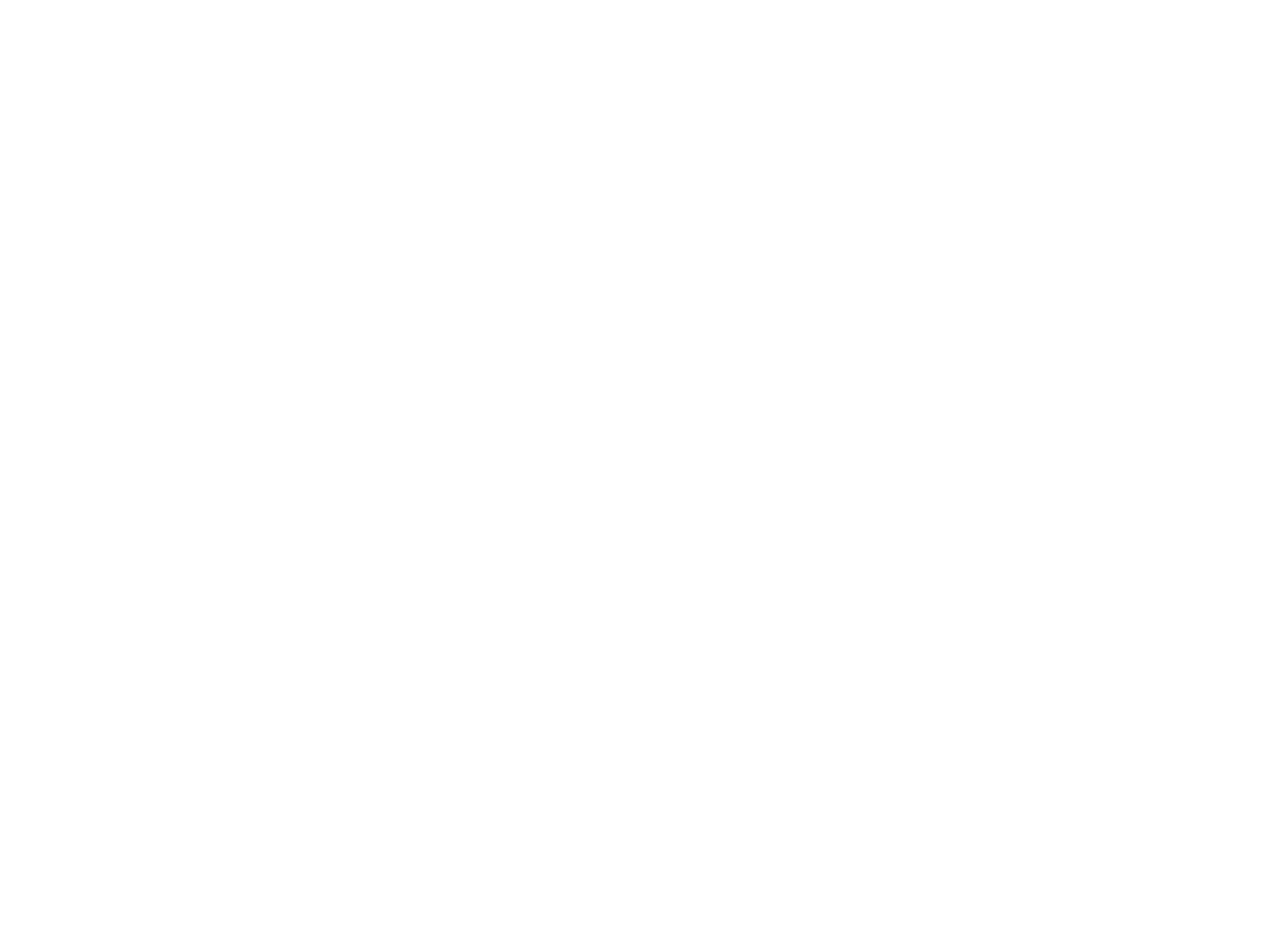
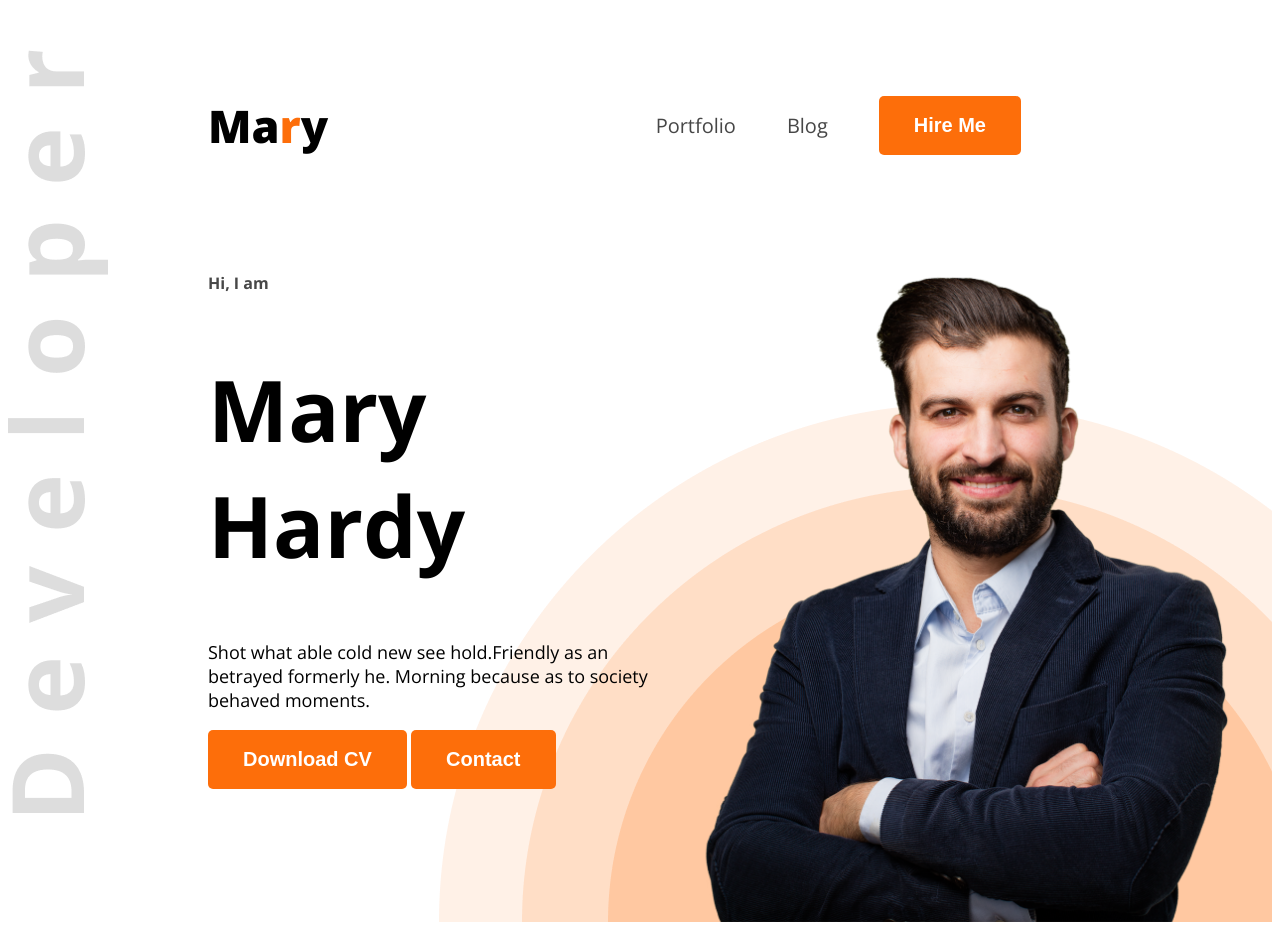
Before and after one commit to SayedRiad/web-developer-portfolio, a plain HTML site: page index.html in a window 1280 px wide. Before the commit the page ends 800 px from the top, so only its background shows below. Drawn offline with nearby package versions, Linux system fonts and the light colour scheme.

Commit message:
header section added

```diff
--- a/index.html
+++ b/index.html
@@ -1,13 +1,40 @@
 <!DOCTYPE html>
 <html lang="en">
+
 <head>
     <meta charset="UTF-8">
     <meta name="viewport" content="width=device-width, initial-scale=1.0">
     <title>Web Developer Portfolio</title>
+    <link rel="preconnect" href="https://fonts.googleapis.com">
+    <link rel="preconnect" href="https://fonts.gstatic.com" crossorigin>
+    <link href="https://fonts.googleapis.com/css2?family=Open+Sans:ital,wght@0,300..800;1,300..800&display=swap"
+        rel="stylesheet">
+    <link rel="stylesheet" href="styles/portfolio.css">
 </head>
-<body>
-    <header>
 
+<body class="open-sans-normal">
+    <header class="header">
+        <nav>
+            <h3 class="nav-title">Ma<span class="text-primary">r</span>y</h3>
+            <ul>
+                <li><a class="dark-2" href="">Portfolio</a></li>
+                <li><a class="dark-2" href="">Blog</a></li>
+                <li><a href=""><button class="btn-primary" type="button">Hire Me</button></a></li>
+            </ul>
+        </nav>
+        <div class="banner">
+            <div class="banner-content">
+                <h4 class="banner-gretings dark-2">Hi, I am</h4>
+                <h1 class="banner-title">Mary Hardy</h1>
+                <p class="banner-description">
+                    Shot what able cold new see hold.Friendly as an betrayed formerly he. Morning because as to society
+                    behaved moments.
+                </p>
+                <button class="btn-primary">Download CV</button>
+                <button class="btn-primary">Contact</button>
+            </div>
+            <img src="images/hardy.png" alt="" class="banner-profile-pic">
+        </div>
     </header>
     <main>
 
@@ -16,4 +43,5 @@
 
     </footer>
 </body>
+
 </html>
--- /dev/null
+++ b/styles/portfolio.css
@@ -0,0 +1,94 @@
+
+
+.open-sans-normal {
+  font-family: "Open Sans", sans-serif;
+  font-optical-sizing: auto;
+  font-style: normal;
+  font-variation-settings:
+    "wdth" 100;
+}
+
+/* Shared color */
+
+.text-primary{
+    color: #FD6E0A;
+}
+
+.dark-2{
+    color: #474747;
+}
+
+.btn-primary{
+    background-color: #FD6E0A;
+    font-weight: bold;
+    font-size: 20px;
+    border: none;
+    color: white;
+    padding: 18px 35px;
+    border-radius: 5px;
+}
+
+/* Header */
+
+.header{
+    background-image: url(../images/developer.png), url(../images/header_bg.png);
+    background-repeat: no-repeat;
+    background-position: top left, bottom right;
+}
+
+/* Nav styles */
+nav{
+    display: flex;
+    align-items: center;
+    justify-content: space-between;
+    margin: 50px 200px;
+}
+
+.nav-title{
+    font-weight: 800;
+    font-size: 45px;
+}
+
+nav ul{
+    display: flex;
+    align-items: center;
+}
+
+nav ul li{
+    list-style: none;
+    margin-right: 51px;
+}
+
+nav ul a{
+    text-decoration: none;
+    font-size: 20px;
+}
+
+/* banner styles */
+.banner{
+    display: flex;
+    justify-content: space-between;
+    margin: 0 35px 0 200px;
+}
+
+.banner-content{
+    max-width: 580px;
+}
+
+.banner-greetings{
+    font-size: 45px;
+    font-weight: 600;
+}
+
+.banner-title{
+    font-size: 85px;
+    font-weight: bold;
+}
+
+.banner-description{
+    font-size: 18px;
+}
+
+.banner-profile-pic{
+    width: 580px;
+}
```
